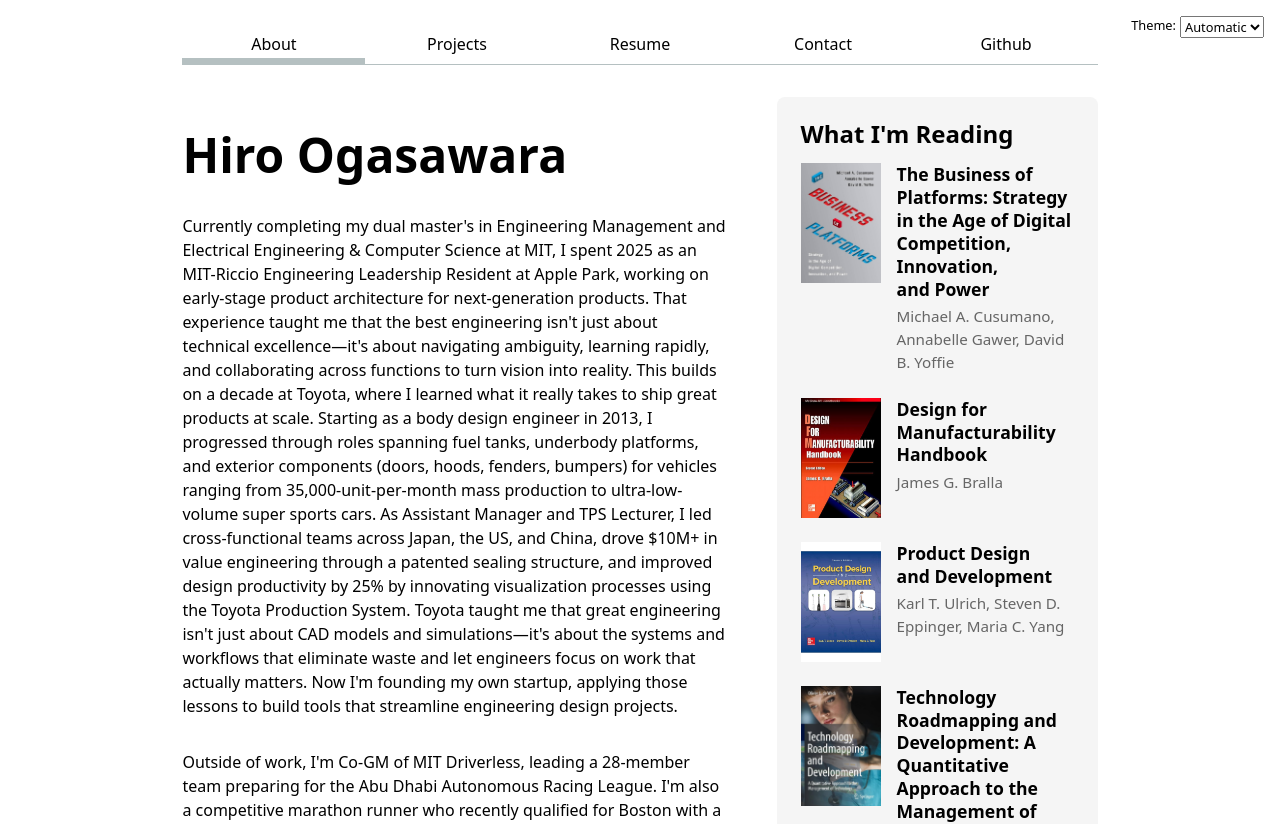
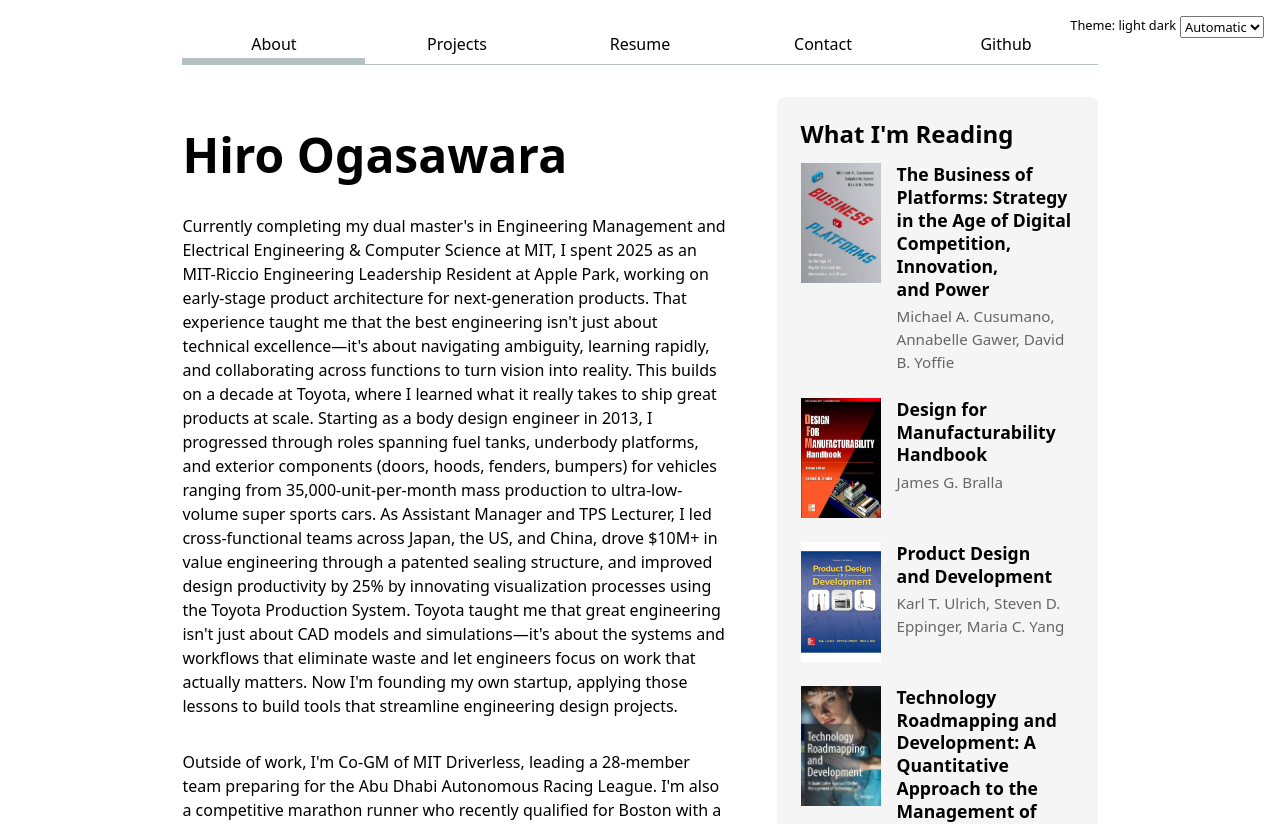
Before and after one commit to hiromitsdm/psychic-octo-invention, a SvelteKit app: page / in a window 1280 px wide. Shown: the top 824 px of the page. Built offline with nearby package versions, Linux system fonts and the light colour scheme.

Commit message:
Update +layout.svelte

```diff
--- a/src/routes/+layout.svelte
+++ b/src/routes/+layout.svelte
@@ -2,6 +2,8 @@
 import { base } from "$app/paths";
 import { page } from "$app/stores";
 import "../style.css";
+
+let colorScheme = "light dark";
 
 let pages = [
   {url: "/", title: "About"},
@@ -14,7 +16,8 @@ let pages = [
 
 <label class="color-scheme-switch">
   Theme:
-  <select>
+  {colorScheme}
+  <select bind:value={colorScheme}>
     <option value="light dark">Automatic</option>
     <option value="light">Light</option>
     <option value="dark">Dark</option>
```
